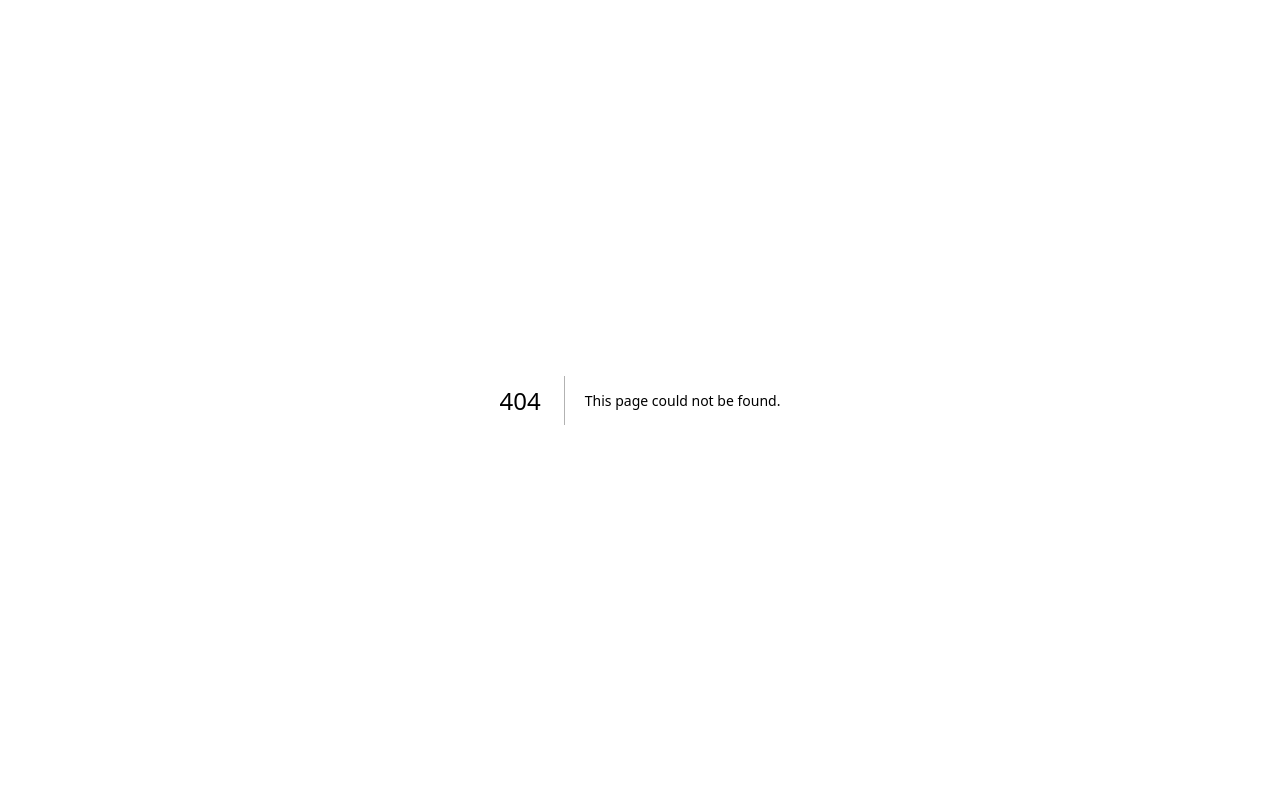
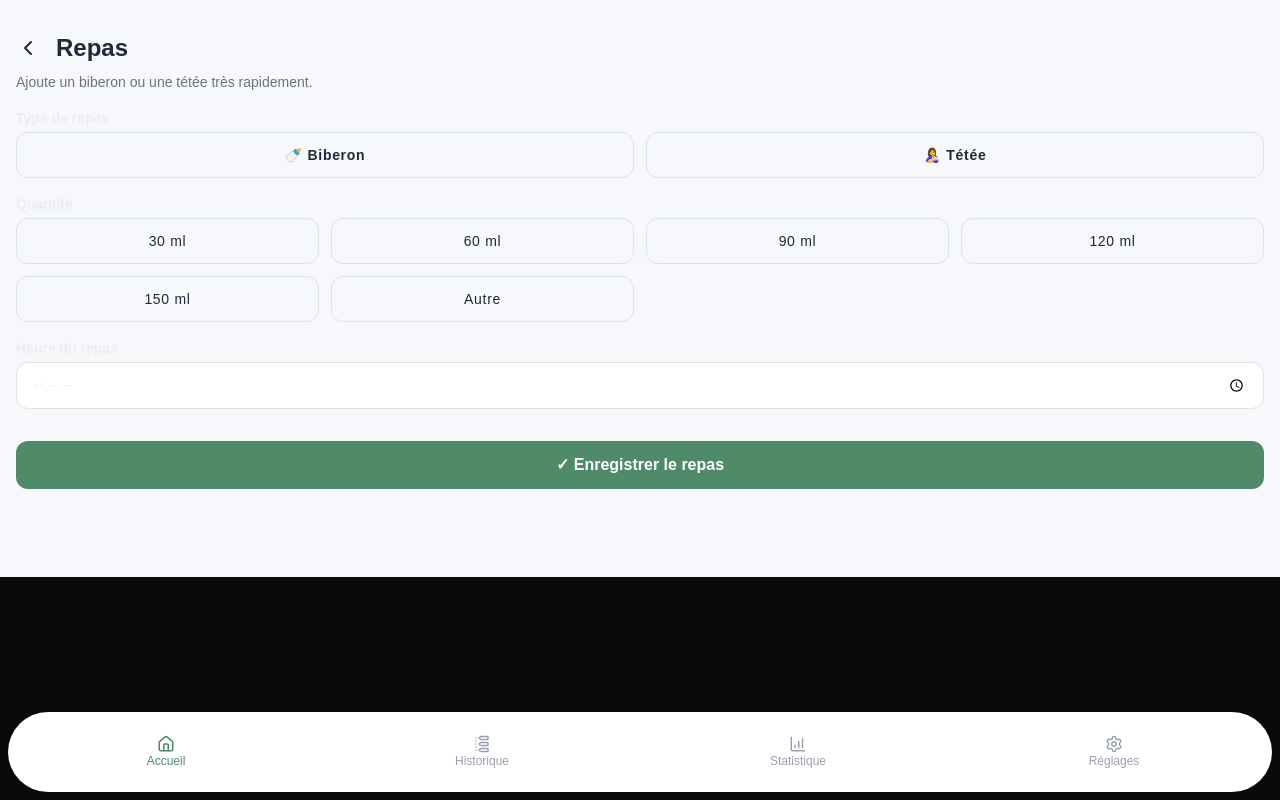
Before and after one commit to jeancharlescano/nidoo, a Next.js app: page /dashboard/feeding in a window 1280 px wide. Before the commit this address had no page. Built offline with nearby package versions, Linux system fonts and the light colour scheme; no server answers; sample sign-in values are in the browser's storage.

Commit message:
Formulaire et server action d'alimentation

```diff
--- /dev/null
+++ b/src/app/(protected)/(with-navbar)/dashboard/feeding/page.tsx
@@ -0,0 +1,22 @@
+import AddFeedingForm from "@/components/forms/AddFeedingForm";
+import { ChevronLeft } from "lucide-react";
+import Link from "next/link";
+
+const FeedingPage = () => {
+  return (
+    <div className="px-4 pt-8">
+      <div className="text-[#1F2937] flex items-center space-x-4 text-2xl font-semibold mb-2">
+        <Link href="/dashboard">
+          <ChevronLeft />
+        </Link>
+        <h2>Repas</h2>
+      </div>
+      <p className="text-[#6B7280] mb-8 text-sm">
+        Ajoute un biberon ou une tétée très rapidement.
+      </p>
+      <AddFeedingForm />
+    </div>
+  );
+};
+
+export default FeedingPage;
--- /dev/null
+++ b/src/components/forms/AddFeedingForm.tsx
@@ -0,0 +1,168 @@
+"use client";
+import { useActionState, useState } from "react";
+import Button from "../ui/Button";
+import {
+  createFeedingAction,
+  CreateFeedingState,
+} from "@/lib/actions/feeding/create-feeding";
+
+const initialState: CreateFeedingState = {
+  errors: [],
+};
+const AddFeedingForm = () => {
+  const [customQty, setCustomQty] = useState(false);
+  const [state, formAction, pending] = useActionState(
+    createFeedingAction,
+    initialState,
+  );
+  return (
+    <form action={formAction}>
+      {state?.errors && (
+        <p className="text-red-500 font-semibold text-xs -mt-4 mb-4">
+          {state.errors[0]}
+        </p>
+      )}
+      <p className="text-sm font-semibold mb-1">Type de repas</p>
+      <div className="flex w-full gap-3 mb-4">
+        <label className="flex-1 cursor-pointer">
+          <input
+            className="peer sr-only"
+            name="feedingType"
+            type="radio"
+            value="BOTTLE"
+            required
+          />
+
+          <div className="border border-[#DDE5DF] px-4 py-3 rounded-xl text-center  transition peer-checked:border-[#4F8A69] peer-checked:bg-[#E7EEFF] peer-checked:text-[#4F8A69] text-sm font-semibold tracking-wider text-[#1F2937] hover:border-gray-400 ">
+            🍼 Biberon
+          </div>
+        </label>
+
+        <label className="flex-1 cursor-pointer">
+          <input
+            className="peer sr-only"
+            name="feedingType"
+            type="radio"
+            value="BREAST"
+          />
+
+          <div className="border border-[#DDE5DF] px-4 py-3 rounded-xl text-center  transition peer-checked:border-[#4F8A69] peer-checked:bg-[#E7EEFF] peer-checked:text-[#4F8A69] text-sm font-semibold tracking-wider text-[#1F2937] hover:border-gray-400 ">
+            🤱 Tétée
+          </div>
+        </label>
+      </div>
+
+      {/* Quantité */}
+      <p className="text-sm font-semibold mb-1">Quantité</p>
+      <div className="grid grid-cols-4 gap-3 mb-4">
+        <label className=" cursor-pointer">
+          <input
+            className="peer sr-only"
+            name="feedingQty"
+            type="radio"
+            value="30"
+            onChange={() => setCustomQty(false)}
+            required
+          />
+
+          <div className="w-full whitespace-nowrap border border-[#DDE5DF] px-2 py-3 rounded-xl text-center  transition peer-checked:border-[#4F8A69] peer-checked:bg-[#E7EEFF] peer-checked:text-[#4F8A69] text-sm  tracking-wider text-[#1F2937] hover:border-gray-400 ">
+            30 ml
+          </div>
+        </label>
+
+        <label className=" cursor-pointer">
+          <input
+            className="peer sr-only"
+            name="feedingQty"
+            type="radio"
+            value="60"
+            onChange={() => setCustomQty(false)}
+          />
+
+          <div className="w-full whitespace-nowrap border border-[#DDE5DF] px-2 py-3 rounded-xl text-center  transition peer-checked:border-[#4F8A69] peer-checked:bg-[#E7EEFF] peer-checked:text-[#4F8A69] text-sm  tracking-wider text-[#1F2937] hover:border-gray-400 ">
+            60 ml
+          </div>
+        </label>
+        <label className=" cursor-pointer">
+          <input
+            className="peer sr-only"
+            name="feedingQty"
+            type="radio"
+            value="90"
+            onChange={() => setCustomQty(false)}
+          />
+
+          <div className="w-full whitespace-nowrap border border-[#DDE5DF] px-2 py-3 rounded-xl text-center  transition peer-checked:border-[#4F8A69] peer-checked:bg-[#E7EEFF] peer-checked:text-[#4F8A69] text-sm  tracking-wider text-[#1F2937] hover:border-gray-400 ">
+            90 ml
+          </div>
+        </label>
+        <label className=" cursor-pointer">
+          <input
+            className="peer sr-only"
+            name="feedingQty"
+            type="radio"
+            value="120"
+            onChange={() => setCustomQty(false)}
+          />
+
+          <div className="w-full whitespace-nowrap border border-[#DDE5DF] px-2 py-3 rounded-xl text-center  transition peer-checked:border-[#4F8A69] peer-checked:bg-[#E7EEFF] peer-checked:text-[#4F8A69] text-sm  tracking-wider text-[#1F2937] hover:border-gray-400 ">
+            120 ml
+          </div>
+        </label>
+        <label className=" cursor-pointer">
+          <input
+            className="peer sr-only"
+            name="feedingQty"
+            type="radio"
+            value="150"
+            onChange={() => setCustomQty(false)}
+          />
+
+          <div className="w-full whitespace-nowrap border border-[#DDE5DF] px-2 py-3 rounded-xl text-center  transition peer-checked:border-[#4F8A69] peer-checked:bg-[#E7EEFF] peer-checked:text-[#4F8A69] text-sm  tracking-wider text-[#1F2937] hover:border-gray-400 ">
+            150 ml
+          </div>
+        </label>
+        <label className=" cursor-pointer">
+          <input
+            className="peer sr-only"
+            name="feedingQty"
+            type="radio"
+            value="custom"
+            onChange={() => setCustomQty(true)}
+          />
+
+          <div className="w-full whitespace-nowrap border border-[#DDE5DF] px-2 py-3 rounded-xl text-center  transition peer-checked:border-[#4F8A69] peer-checked:bg-[#E7EEFF] peer-checked:text-[#4F8A69] text-sm  tracking-wider text-[#1F2937] hover:border-gray-400 ">
+            Autre
+          </div>
+        </label>
+      </div>
+
+      {customQty && (
+        <label className="block mb-4">
+          <span className="text-sm font-semibold mb-1 block">
+            Quantité personnalisée (en ml)
+          </span>
+
+          <input
+            type="number"
+            name="customFeedingQty"
+            placeholder="Ex : 180"
+            className="w-full border border-[#DDE5DF] rounded-xl px-4 py-3 text-sm"
+          />
+        </label>
+      )}
+      <label className="block mb-8">
+        <span className="text-sm font-semibold mb-1 block">Heure du repas</span>
+
+        <input
+          type="time"
+          name="feedingTime"
+          className="w-full border border-[#DDE5DF] rounded-xl px-4 py-3 text-sm"
+        />
+      </label>
+      <Button buttonText="✓ Enregistrer le repas" disabled={pending} />
+    </form>
+  );
+};
+
+export default AddFeedingForm;
--- /dev/null
+++ b/src/lib/actions/feeding/create-feeding.ts
@@ -0,0 +1,19 @@
+"use server";
+
+import { auth } from "@/auth";
+import { redirect } from "next/navigation";
+
+export type CreateFeedingState = {
+  errors?: string[];
+};
+
+export async function createFeedingAction(
+  _previousState: CreateFeedingState,
+  formData: FormData,
+): Promise<CreateFeedingState> {
+  const session = await auth();
+  if (!session?.user?.id) redirect("/login");
+
+  console.log("🚀 ~ createFeedingAction ~ formData:", formData);
+  redirect("/dashboard");
+}
```
